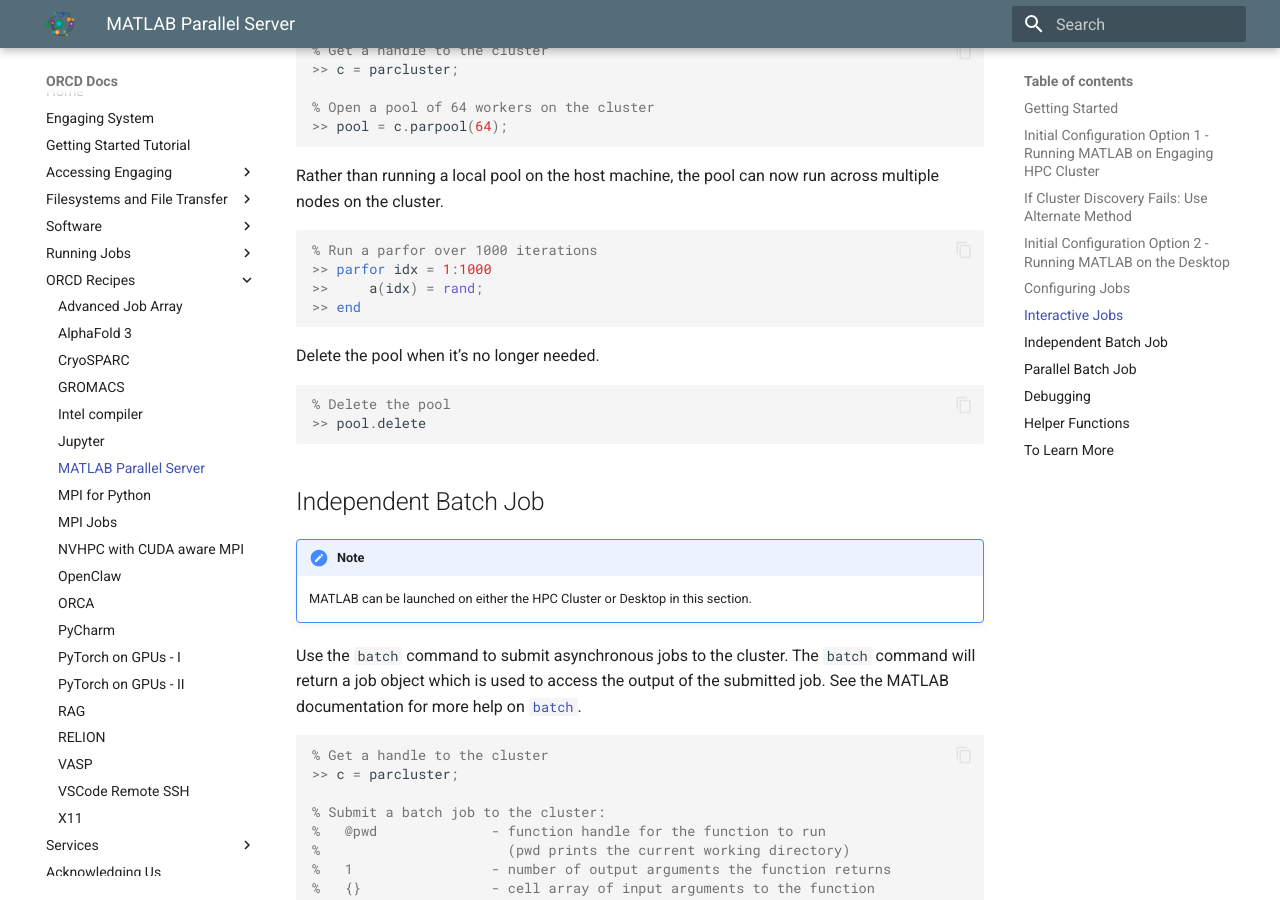
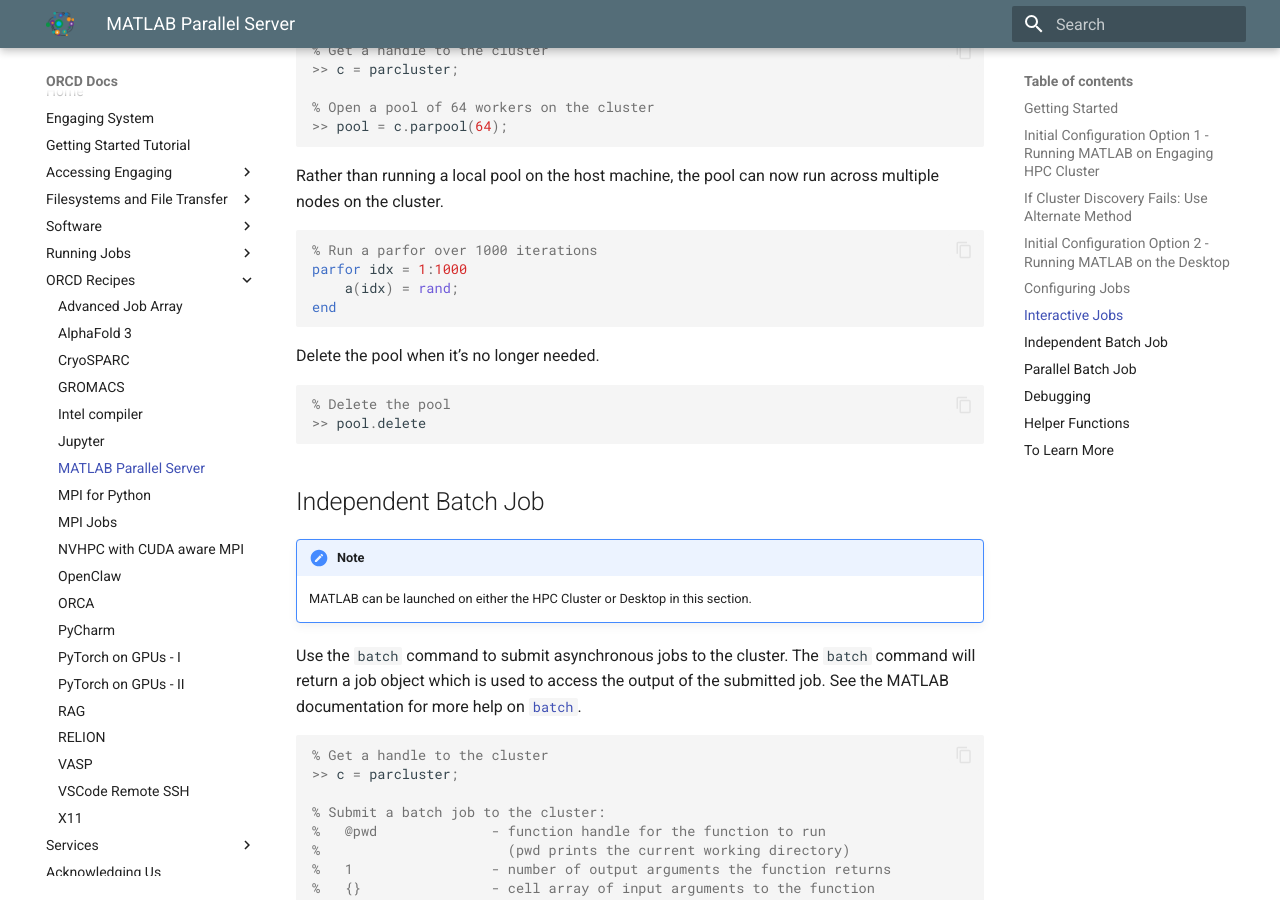
Before and after one commit to mit-orcd/orcd-docs-edit, an MkDocs documentation site: the page built from docs/recipes/Getting_Started_With_Serial_And_Parallel_MATLAB.md, in a window 1280 px wide and 900 px high, scrolled down 4118 px. Built offline with MkDocs 1.6.1 and Material for MkDocs 9.7.7, drawn with Linux system fonts in a browser that asks for light colours.

````diff
--- a/docs/recipes/Getting_Started_With_Serial_And_Parallel_MATLAB.md
+++ b/docs/recipes/Getting_Started_With_Serial_And_Parallel_MATLAB.md
@@ -176,9 +176,9 @@ To run an interactive pool job on the cluster, continue to use `parpool` as befo
 
 ```matlab
 % Run a parfor over 1000 iterations
->> parfor idx = 1:1000
->>     a(idx) = rand;
->> end
+parfor idx = 1:1000
+    a(idx) = rand;
+end
 ```
 
  Delete the pool when it’s no longer needed.
````
